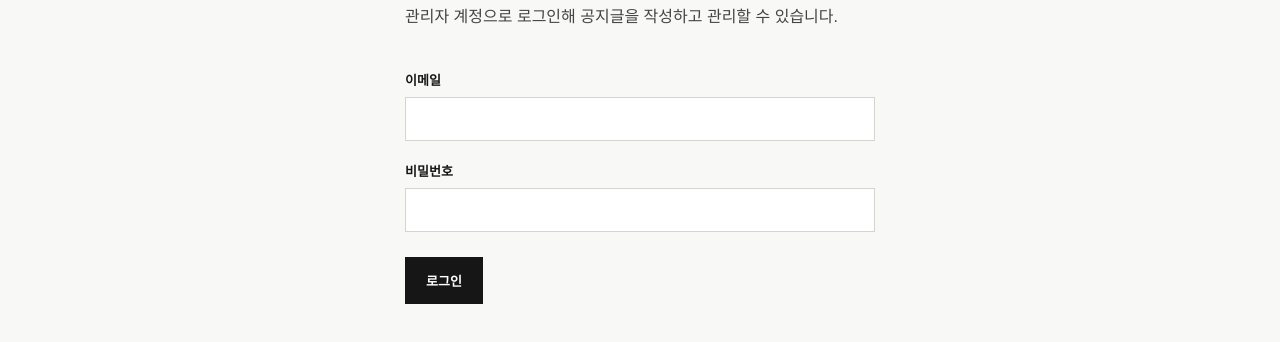
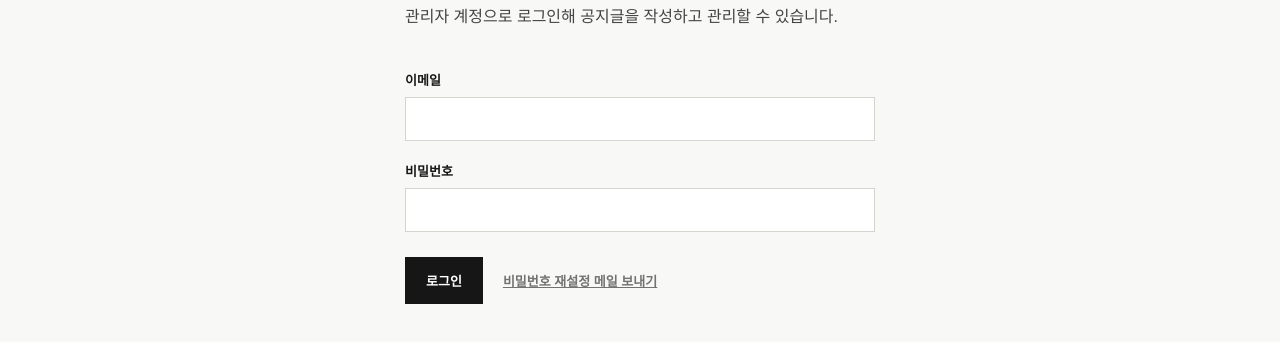
Before and after one commit to iam1005/myhompage, a website: page admin.html in a window 1280 px wide. Shown: the part 338-680 px from the top of the page. Drawn offline with nearby package versions, Linux system fonts and the light colour scheme; a web font is replaced by a local one.

Commit message:
Add administrator password reset flow

```diff
--- a/admin.html
+++ b/admin.html
@@ -14,7 +14,7 @@
     <main>
       <section class="login-card" id="login-view">
         <p class="eyebrow">ADMIN LOGIN</p><h1>공지사항 관리</h1><p>관리자 계정으로 로그인해 공지글을 작성하고 관리할 수 있습니다.</p>
-        <form id="login-form"><label>이메일<input type="email" id="email" autocomplete="email" required /></label><label>비밀번호<input type="password" id="password" autocomplete="current-password" required /></label><button type="submit">로그인</button></form><p class="message" id="login-message"></p>
+        <form id="login-form"><label>이메일<input type="email" id="email" autocomplete="email" required /></label><label>비밀번호<input type="password" id="password" autocomplete="current-password" required /></label><button type="submit">로그인</button><button type="button" class="text-button" id="reset-password">비밀번호 재설정 메일 보내기</button></form><p class="message" id="login-message"></p>
       </section>
       <section class="admin-view" id="admin-view" hidden>
         <div class="admin-top"><div><p class="eyebrow">NOTICE ADMINISTRATION</p><h1>공지사항</h1></div><button class="text-button" id="logout">로그아웃</button></div>
--- a/admin.js
+++ b/admin.js
@@ -7,6 +7,7 @@ const formMessage = document.querySelector("#form-message");
 let notices = [];
 async function updateView() { const { data: { session } } = await client.auth.getSession(); loginView.hidden = Boolean(session); adminView.hidden = !session; if (session) loadNotices(); }
 document.querySelector("#login-form").addEventListener("submit", async (event) => { event.preventDefault(); loginMessage.textContent = ""; const { error } = await client.auth.signInWithPassword({ email: document.querySelector("#email").value, password: document.querySelector("#password").value }); if (error) { loginMessage.textContent = "로그인에 실패했습니다. 이메일과 비밀번호를 확인해 주세요."; return; } updateView(); });
+document.querySelector("#reset-password").addEventListener("click", async () => { const email = document.querySelector("#email").value.trim(); if (!email) { loginMessage.textContent = "재설정할 이메일을 먼저 입력해 주세요."; return; } const { error } = await client.auth.resetPasswordForEmail(email, { redirectTo: `${location.origin}/reset-password.html` }); loginMessage.textContent = error ? "재설정 메일을 보내지 못했습니다. Supabase 설정을 확인해 주세요." : "비밀번호 재설정 메일을 보냈습니다. 메일함을 확인해 주세요."; });
 document.querySelector("#logout").addEventListener("click", async () => { await client.auth.signOut(); updateView(); });
 async function loadNotices() { const filter = document.querySelector("#filter-course").value; let query = client.from("notices").select("*").order("published_at", { ascending: false }); if (filter !== "all") query = query.eq("course", filter); const { data, error } = await query; if (error) { document.querySelector("#admin-notice-list").innerHTML = '<p class="message">공지사항을 불러오지 못했습니다. Supabase 설정을 확인해 주세요.</p>'; return; } notices = data; renderNotices(); }
 function renderNotices() { const list = document.querySelector("#admin-notice-list"); if (!notices.length) { list.innerHTML = '<p class="message">등록한 공지사항이 없습니다.</p>'; return; } list.innerHTML = notices.map((notice) => `<article class="admin-notice"><h3>${escapeHtml(notice.title)}</h3>${notice.body ? `<p>${escapeHtml(notice.body)}</p>` : ""}<div class="notice-meta"><span>${courseNames[notice.course]} · ${new Date(notice.published_at).toLocaleDateString("ko-KR")} · ${notice.is_published ? "공개" : "비공개"}</span><span class="notice-actions"><button data-edit="${notice.id}">수정</button><button class="delete" data-delete="${notice.id}">삭제</button></span></div></article>`).join(""); }
```
Also changed, not shown: reset-password.html (added, +1 -0 lines).
